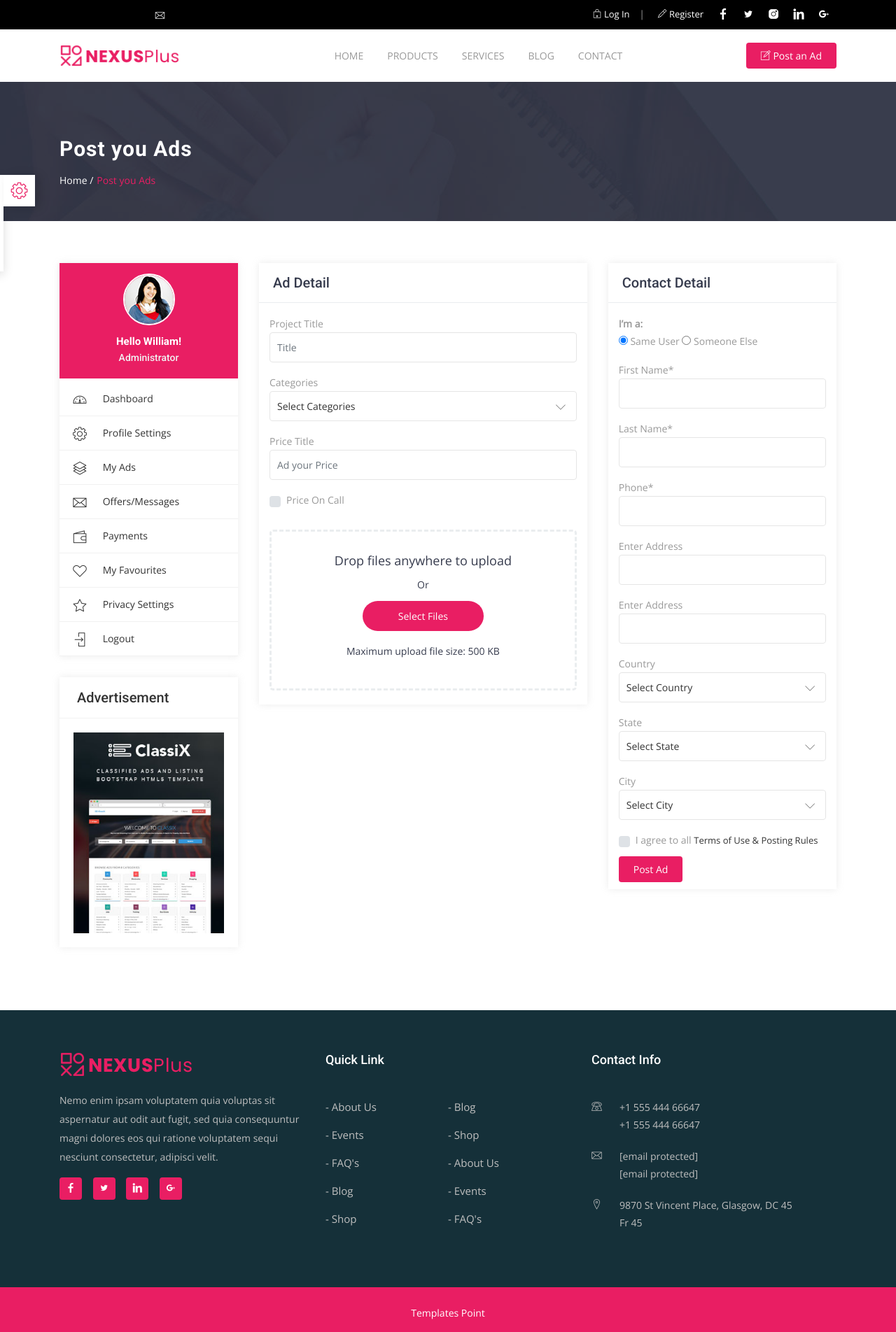
After one commit to Abdulazizdev0/nexus, a Django app: page /product/product_add/ in a window 1280 px wide. The commit adds this page. Shown: the whole page at 70% size. Run offline with Django 5.2, Linux system fonts and the light colour scheme; data that the repository does not hold is empty; some libraries are stand-ins or nearby versions; some web fonts are replaced.

Commit message:
add product with user

```diff
--- a/nexus/product/urls.py
+++ b/nexus/product/urls.py
@@ -1,7 +1,8 @@
 from django.urls import path
-from .views import product_list, product_detail
+from .views import product_list, product_detail,product_add
 
 urlpatterns = [
     path('list/', product_list, name='product-list'),
-    path('detail/<int:pk>/', product_detail, name='product-detail')
+    path('detail/<int:pk>/', product_detail, name='product-detail'),
+    path('product_add/',product_add,name='product_add')
 ]
--- a/nexus/product/views.py
+++ b/nexus/product/views.py
@@ -3,6 +3,8 @@ from django.db.models import Prefetch
 from .models import *
 from hitcount.views import HitCountDetailView, HitCountMixin
 from hitcount.utils import get_hitcount_model
+# from django.core.paginator import Paginator
+from user.views import logout_view
 
 
 
@@ -11,11 +13,16 @@ def product_list(request,):
     regions = Region.objects.all()
     products = Product.objects.prefetch_related(Prefetch('images',
             queryset=ProductImage.objects.filter(is_main=True),to_attr='main_images'))
+    # p = Paginator(products,4)
+    # page = request.GET.get('page')
+    # _product = p.get_page(page)
+    # nums = "s"*product_list.paginator.num_pages
     ctx = {
         "categories":categories,
         "regions":regions,
-        "products":products
-
+        "products":products,
+        # "_product":_product,
+        # "nums":nums
 
     }
     return render(request,'products.html',ctx)
@@ -35,3 +42,14 @@ def product_detail(request,pk):
 
     }
     return render(request,'detail.html',ctx)
+
+def product_add(request):
+    categories = Category.objects.filter(is_main=True)
+    regions = Region.objects.all()
+
+    ctx={
+        "categories":categories,
+        "regions":regions,
+
+    }
+    return render(request,'product_add.html',ctx)
--- a/nexus/templates/navbar_links.html
+++ b/nexus/templates/navbar_links.html
@@ -81,11 +81,19 @@
             </div>
             <div class="collapse navbar-collapse" id="main-navbar">
                 <ul class="navbar-nav mr-auto w-100 justify-content-center">
+                    {% if main == 'main' %}
                     <li class="nav-item active">
                         <a class="nav-link dropdown-toggle" href="{% url 'main' %}" >
                             Home
                         </a>
                     </li>
+                    {% else %}
+                      <li class="nav-item ">
+                        <a class="nav-link dropdown-toggle" href="{% url 'main' %}" >
+                            Home
+                        </a>
+                    </li>
+                    {% endif %}
                     <li class="nav-item">
                         <a class="nav-link" href="{%  url 'product-list'  %}">
                             Products
@@ -112,7 +120,7 @@
 <!--                            <a class="dropdown-item" href="about.html">About Us</a>-->
 <!--                            <a class="dropdown-item" href="services.html">Services</a>-->
 <!--                            <a class="dropdown-item" href="ads-details.html">Ads Details</a>-->
-<!--                            <a class="dropdown-item" href="post-ads.html">Ads Post</a>-->
+<!--                            <a class="dropdown-item" href="product_add.html">Ads Post</a>-->
 <!--                            <a class="dropdown-item" href="pricing.html">Packages</a>-->
 <!--                            <a class="dropdown-item" href="testimonial.html">Testimonial</a>-->
 <!--                            <a class="dropdown-item" href="faq.html">FAQ</a>-->
@@ -138,7 +146,7 @@
                     </li>
                 </ul>
                 <div class="post-btn">
-                    <a class="btn btn-common" href="post-ads.html"><i class="lni-pencil-alt"></i> Post an Ad</a>
+                    <a class="btn btn-common" href="{% url 'product_add' %}"><i class="lni-pencil-alt"></i> Post an Ad</a>
                 </div>
             </div>
         </div>
--- /dev/null
+++ b/nexus/templates/product_add.html
@@ -0,0 +1,245 @@
+{% extends 'navbar_links.html' %}
+
+{% block header %}
+
+
+<div class="page-header" style="background: url(assets/img/banner1.jpg);">
+    <div class="container">
+        <div class="row">
+            <div class="col-md-12">
+                <div class="breadcrumb-wrapper">
+                    <h2 class="product-title">Post you Ads</h2>
+                    <ol class="breadcrumb">
+                        <li><a href="#">Home /</a></li>
+                        <li class="current">Post you Ads</li>
+                    </ol>
+                </div>
+            </div>
+        </div>
+    </div>
+</div>
+
+
+
+
+<div id="content" class="section-padding">
+    <div class="container">
+        <div class="row">
+            <div class="col-sm-12 col-md-4 col-lg-3 page-sidebar">
+                <aside>
+                    <div class="sidebar-box">
+                        <div class="user">
+                            <figure>
+                                <a href="#"><img src="assets/img/author/img1.jpg" alt=""></a>
+                            </figure>
+                            <div class="usercontent">
+                                <h3>Hello William!</h3>
+                                <h4>Administrator</h4>
+                            </div>
+                        </div>
+                        <nav class="navdashboard">
+                            <ul>
+                                <li>
+                                    <a href="dashboard.html">
+                                        <i class="lni-dashboard"></i>
+                                        <span>Dashboard</span>
+                                    </a>
+                                </li>
+                                <li>
+                                    <a href="account-profile-setting.html">
+                                        <i class="lni-cog"></i>
+                                        <span>Profile Settings</span>
+                                    </a>
+                                </li>
+                                <li>
+                                    <a href="account-myads.html">
+                                        <i class="lni-layers"></i>
+                                        <span>My Ads</span>
+                                    </a>
+                                </li>
+                                <li>
+                                    <a href="#">
+                                        <i class="lni-envelope"></i>
+                                        <span>Offers/Messages</span>
+                                    </a>
+                                </li>
+                                <li>
+                                    <a href="payments.html">
+                                        <i class="lni-wallet"></i>
+                                        <span>Payments</span>
+                                    </a>
+                                </li>
+                                <li>
+                                    <a href="account-favourite-ads.html">
+                                        <i class="lni-heart"></i>
+                                        <span>My Favourites</span>
+                                    </a>
+                                </li>
+                                <li>
+                                    <a href="account-profile-setting.html">
+                                        <i class="lni-star"></i>
+                                        <span>Privacy Settings</span>
+                                    </a>
+                                </li>
+                                <li>
+                                    <a href="{% url 'logout' %}">
+                                        <i class="lni-enter"></i>
+                                        <span>Logout</span>
+                                    </a>
+                                </li>
+                            </ul>
+                        </nav>
+                    </div>
+                    <div class="widget">
+                        <h4 class="widget-title">Advertisement</h4>
+                        <div class="add-box">
+                            <img class="img-fluid" src="assets/img/img1.jpg" alt="">
+                        </div>
+                    </div>
+                </aside>
+            </div>
+            <div class="col-sm-12 col-md-8 col-lg-9">
+                <div class="row page-content">
+                    <div class="col-xs-12 col-sm-12 col-md-12 col-lg-7">
+                        <div class="inner-box">
+                            <div class="dashboard-box">
+                                <h2 class="dashbord-title">Ad Detail</h2>
+                            </div>
+                            <div class="dashboard-wrapper">
+                                <div class="form-group mb-3">
+                                    <label class="control-label">Project Title</label>
+                                    <input class="form-control input-md" name="Title" placeholder="Title" type="text">
+                                </div>
+                                <div class="form-group mb-3 tg-inputwithicon">
+                                    <label class="control-label">Categories</label>
+                                    <div class="tg-select form-control">
+                                        <select>
+                                            <option value="none">Select Categories</option>
+                                            {% for category in categories %}
+                                            <option value="none">{{ category.name }}</option>
+                                            {% endfor %}
+                                        </select>
+                                    </div>
+                                </div>
+                                <div class="form-group mb-3">
+                                    <label class="control-label">Price Title</label>
+                                    <input class="form-control input-md" name="price" placeholder="Ad your Price"
+                                           type="text">
+                                    <div class="tg-checkbox mt-3">
+                                        <div class="custom-control custom-checkbox">
+                                            <input type="checkbox" class="custom-control-input" id="tg-priceoncall">
+                                            <label class="custom-control-label" for="tg-priceoncall">Price On
+                                                Call</label>
+                                        </div>
+                                    </div>
+                                </div>
+                                <div class="form-group md-3">
+                                    <section id="editor">
+                                        <div id="summernote">
+                                        </div>
+                                    </section>
+                                </div>
+                                <label class="tg-fileuploadlabel" for="tg-photogallery">
+                                    <span>Drop files anywhere to upload</span>
+                                    <span>Or</span>
+                                    <span class="btn btn-common">Select Files</span>
+                                    <span>Maximum upload file size: 500 KB</span>
+                                    <input id="tg-photogallery" class="tg-fileinput" type="file" name="file">
+                                </label>
+                            </div>
+                        </div>
+                    </div>
+                    <div class="col-xs-12 col-sm-12 col-md-12 col-lg-5">
+                        <div class="inner-box">
+                            <div class="tg-contactdetail">
+                                <div class="dashboard-box">
+                                    <h2 class="dashbord-title">Contact Detail</h2>
+                                </div>
+                                <div class="dashboard-wrapper">
+                                    <div class="form-group mb-3">
+                                        <strong>I’m a:</strong>
+                                        <div class="tg-selectgroup">
+<span class="tg-radio">
+<input id="tg-sameuser" type="radio" name="usertype" value="same user" checked="">
+<label for="tg-sameuser">Same User</label>
+</span>
+                                            <span class="tg-radio">
+<input id="tg-someoneelse" type="radio" name="usertype" value="someone else">
+<label for="tg-someoneelse">Someone Else</label>
+</span>
+                                        </div>
+                                    </div>
+                                    <div class="form-group mb-3">
+                                        <label class="control-label">First Name*</label>
+                                        <input class="form-control input-md" name="name" type="text">
+                                    </div>
+                                    <div class="form-group mb-3">
+                                        <label class="control-label">Last Name*</label>
+                                        <input class="form-control input-md" name="name" type="text">
+                                    </div>
+                                    <div class="form-group mb-3">
+                                        <label class="control-label">Phone*</label>
+                                        <input class="form-control input-md" name="phone" type="text">
+                                    </div>
+                                    <div class="form-group mb-3">
+                                        <label class="control-label">Enter Address</label>
+                                        <input class="form-control input-md" name="address" type="text">
+                                    </div>
+                                    <div class="form-group mb-3">
+                                        <label class="control-label">Enter Address</label>
+                                        <input class="form-control input-md" name="address" type="text">
+                                    </div>
+                                    <div class="form-group mb-3 tg-inputwithicon">
+                                        <label class="control-label">Country</label>
+                                        <div class="tg-select form-control">
+                                            <select>
+                                                <option value="none">Select Country</option>
+                                                {% for region in regions %}
+                                                <option value="none">{{ region.name }}</option>
+                                                {% endfor %}
+                                            </select>
+                                        </div>
+                                    </div>
+                                    <div class="form-group mb-3 tg-inputwithicon">
+                                        <label class="control-label">State</label>
+                                        <div class="tg-select form-control">
+                                            <select>
+                                                <option value="none">Select State</option>
+                                                <option value="none">Select State</option>
+                                                <option value="none">Select State</option>
+                                            </select>
+                                        </div>
+                                    </div>
+                                    <div class="form-group mb-3 tg-inputwithicon">
+                                        <label class="control-label">City</label>
+                                        <div class="tg-select form-control">
+                                            <select>
+                                                <option value="none">Select City</option>
+                                                <option value="none">Select City</option>
+                                                <option value="none">Select City</option>
+                                            </select>
+                                        </div>
+                                    </div>
+                                    <div class="tg-checkbox">
+                                        <div class="custom-control custom-checkbox">
+                                            <input type="checkbox" class="custom-control-input"
+                                                   id="tg-agreetermsandrules">
+                                            <label class="custom-control-label" for="tg-agreetermsandrules">I agree to
+                                                all <a href="javascript:void(0);">Terms of Use &amp; Posting
+                                                    Rules</a></label>
+                                        </div>
+                                    </div>
+                                    <button class="btn btn-common" type="button">Post Ad</button>
+                                </div>
+                            </div>
+                        </div>
+                    </div>
+                </div>
+            </div>
+        </div>
+    </div>
+</div>
+{% endblock header %}
+{% block content %}
+
+{% endblock content %}
```
Also changed, not shown: nexus/product/forms.py (added).
